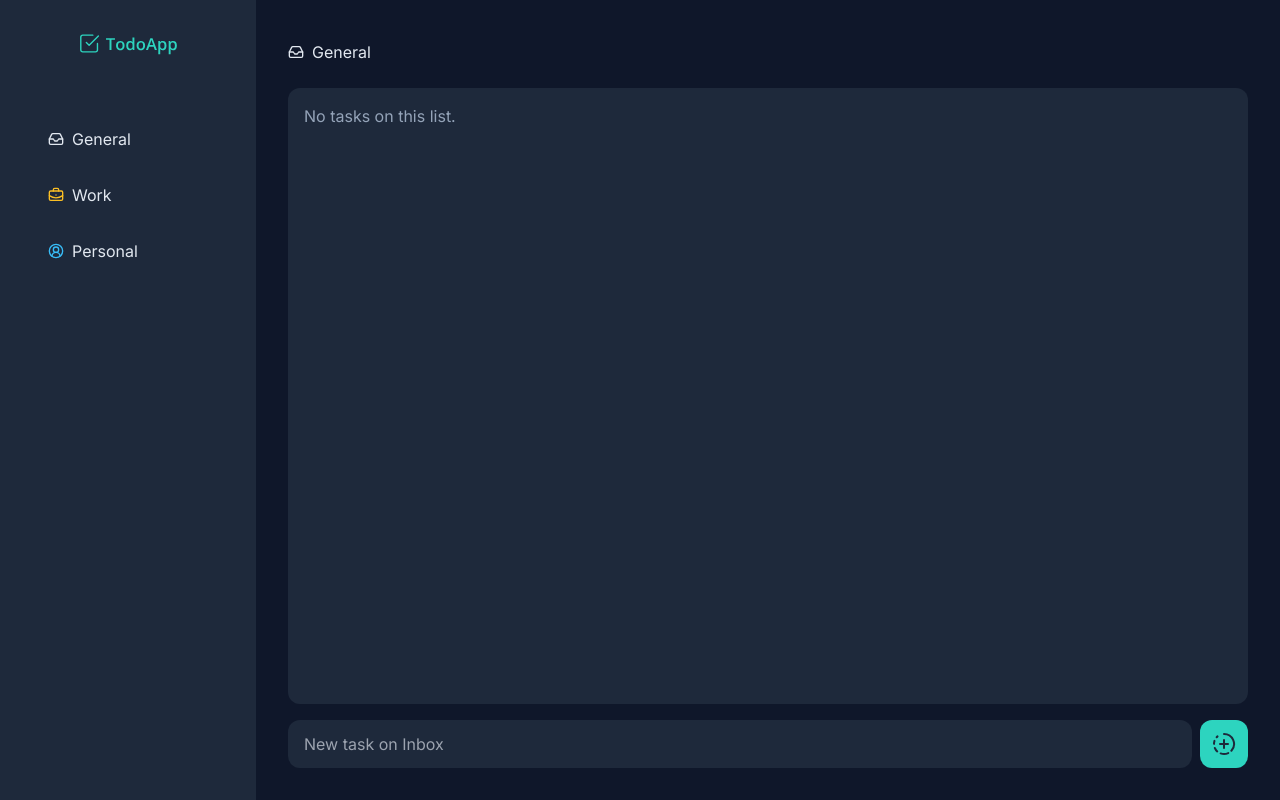
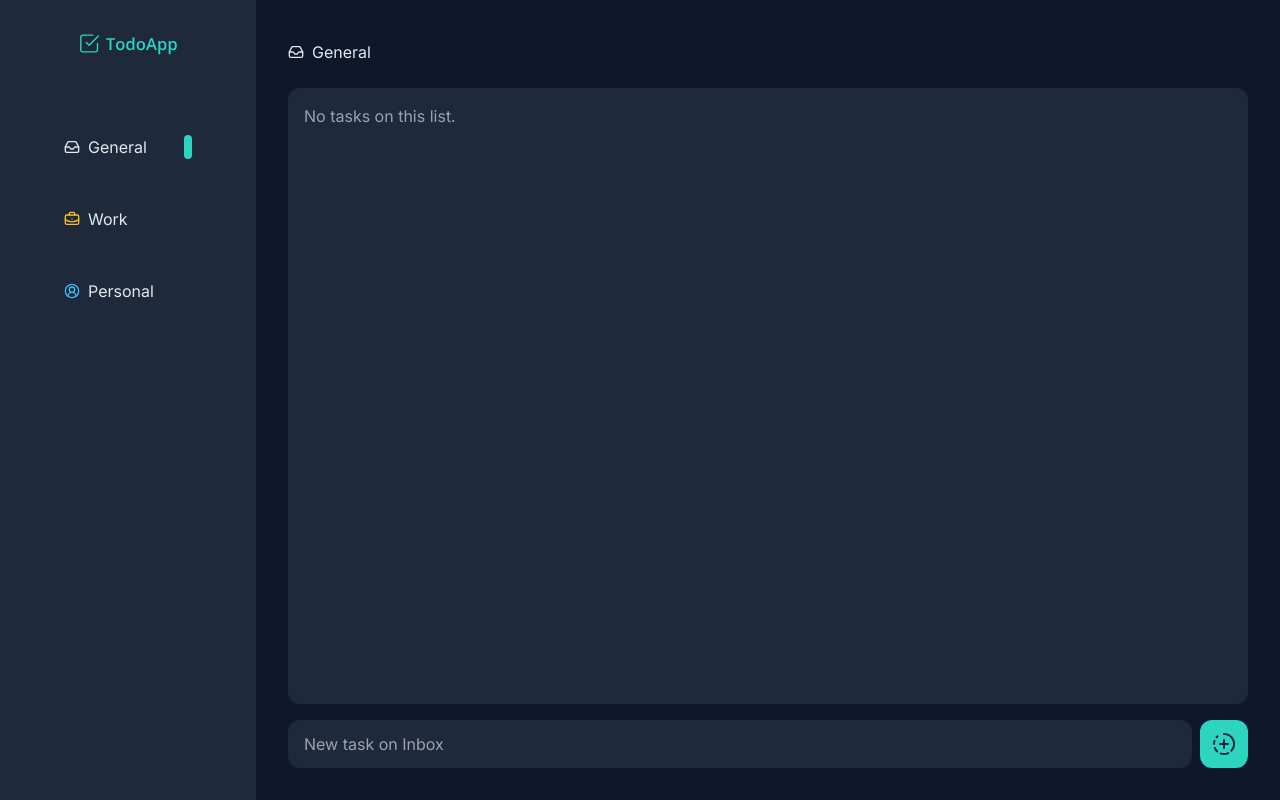
Before and after one commit to Kochiyama/todoapp, a Next.js app: page / in a window 1280 px wide. Built offline with nearby package versions, Linux system fonts and the light colour scheme.

Commit message:
fix: navigation not working

```diff
--- a/src/app/layout.tsx
+++ b/src/app/layout.tsx
@@ -1,8 +1,9 @@
+import { DrawerProvider, TasksProvider } from "@/contexts";
+import { MainTemplate } from "@templates";
 import type { Metadata } from "next";
 import { Inter } from "next/font/google";
 import { Toaster } from "sonner";
 import "./globals.css";
-import { MainTemplate } from "@templates";
 
 const inter = Inter({ subsets: ["latin"] });
 
@@ -21,7 +22,11 @@ export default function RootLayout({
 			<body className={inter.className}>
 				<Toaster richColors theme="dark" />
 
-				<MainTemplate>{children}</MainTemplate>
+				<TasksProvider>
+					<DrawerProvider>
+						<MainTemplate>{children}</MainTemplate>
+					</DrawerProvider>
+				</TasksProvider>
 			</body>
 		</html>
 	);
--- a/src/app/page.tsx
+++ b/src/app/page.tsx
@@ -1,11 +1,8 @@
-import { DrawerProvider, TasksProvider } from "@/contexts";
 import { NewTaskForm, TasksList, TaskPageHeader } from "@organisms";
 import { Suspense } from "react";
 
 export default function Home() {
 	return (
-		<DrawerProvider>
-			<TasksProvider>
 		<div className="p-8 flex flex-col gap-4">
 			<Suspense>
 				<TaskPageHeader />
@@ -15,7 +12,5 @@ export default function Home() {
 
 			<NewTaskForm pageTitle="Inbox" />
 		</div>
-			</TasksProvider>
-		</DrawerProvider>
 	);
 }
--- a/src/components/molecules/navigation-link.tsx
+++ b/src/components/molecules/navigation-link.tsx
@@ -1,6 +1,5 @@
 "use client";
 
-import Link from "next/link";
 import { CategoryIcon, Text } from "@atoms";
 import type { TaskCategory } from "@enums";
 import { cn } from "@/lib/utils";
@@ -11,13 +10,18 @@ type Props = {
 };
 
 export function NavigationLink({ category }: Props) {
-	const { category: currentCategory } = useTasks();
+	const { category: currentCategory, setCategory } = useTasks();
 	const isActive = currentCategory === category;
 
+	function handleClick() {
+		setCategory(category);
+	}
+
 	return (
-		<Link
-			href={`/?category=${category}`}
-			className="flex px-4 py-2 gap-2 rounded-xl items-center hover:bg-slate-700 transition-all"
+		<button
+			type="button"
+			onClick={handleClick}
+			className="flex items-center gap-2 text-start px-8 py-4 rounded-lg transition-all hover:bg-slate-700"
 		>
 			<CategoryIcon category={category} />
 
@@ -31,6 +35,6 @@ export function NavigationLink({ category }: Props) {
 					isActive ? "translate-x-0 opacity-1" : "translate-x-full opacity-0",
 				)}
 			/>
-		</Link>
+		</button>
 	);
 }
```
Lines whose indentation alone changed are shown as unchanged.
